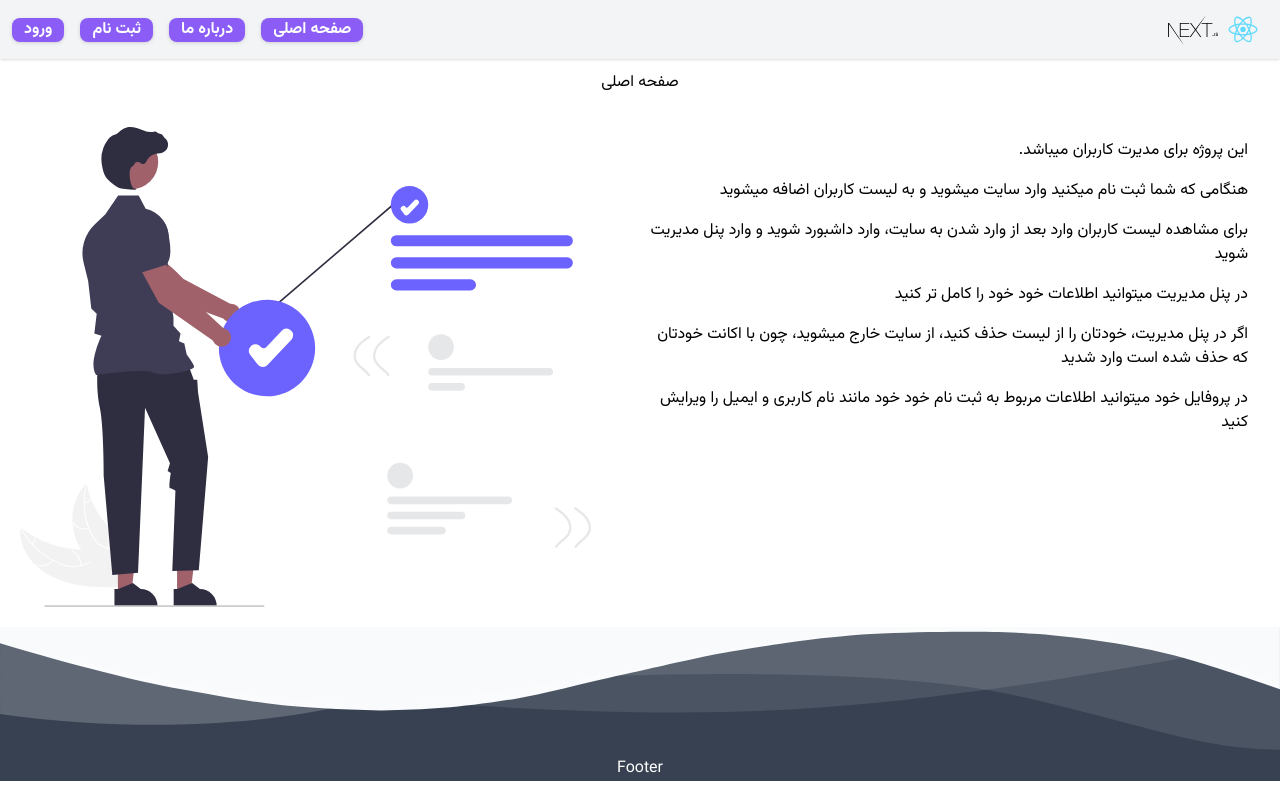
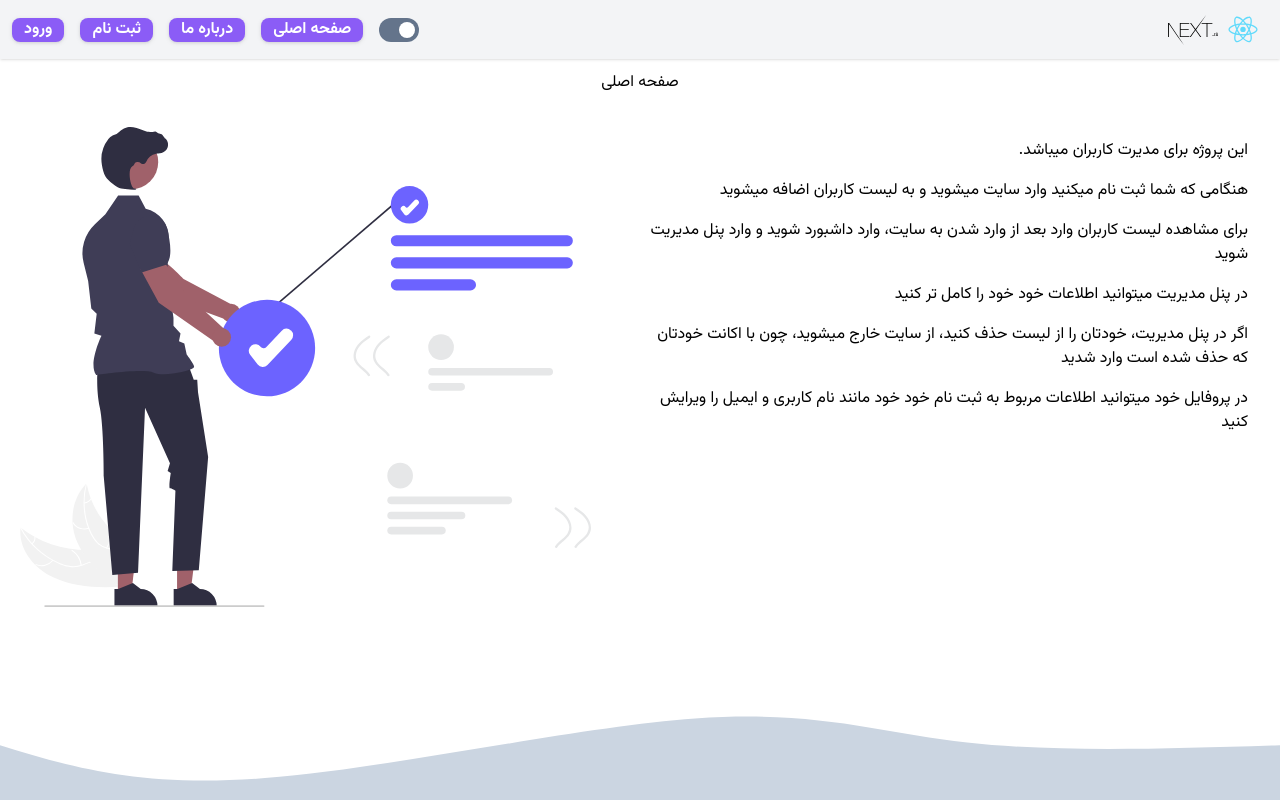
Before and after one commit to Davoudkhodaverdian/next-project, a Next.js app: page / in a window 1280 px wide. Shown: the top 800 px of the page. Built offline with nearby package versions, Linux system fonts and the light colour scheme.

Commit message:
add dark and light mode

```diff
--- a/components/dashboard/dashboardLayout.js
+++ b/components/dashboard/dashboardLayout.js
@@ -1,11 +1,11 @@
 
-import Dashbord from "./dashboard";
+import Dashbord from "./index";
 import { memo } from "react";
 
 function DashboardLayout({ children }) {
 
     return (
-        <div>
+        <div >
             <Dashbord>
                 {children}
             </Dashbord>
--- a/components/dashboard/header.js
+++ b/components/dashboard/header.js
@@ -13,7 +13,7 @@ function DasboardHeader({ sendSidebarState, sidebar }) {
     }
 
     return (
-        <div className="flex flex-row justify-between shadow items-center px-2">
+        <div className="flex flex-row justify-between shadow items-center px-2 ">
             <div className="flex flex-row items-center">
                 <button className='focus:ring-2 focus:ring-indigo-700 rounded-sm m-2 md:hidden' onClick={showSidebar}>
                     <svg xmlns="http://www.w3.org/2000/svg" className="h-6 w-6" fill="none" viewBox="0 0 24 24" stroke="currentColor" strokeWidth={2}>
--- a/components/dashboard/menubar/menubarDynamic.js
+++ b/components/dashboard/menubar/menubarDynamic.js
@@ -9,7 +9,7 @@ function Menubar({ sidebar, sendSidebarState }) {
     return (
         <>
             <div className={`w-full bg-gray-500/30 ${sidebar ? "" : "hidden"} transition-all absolute md:hidden overflow-auto h-screen inset-0`} onClick={hideSidebar}></div>
-            <nav className={`bg-indigo-500 text-white w-48 p-2  top-0 overflow-auto h-screen ${sidebar ? "right-0" : "right-[-256px]"} md:block md:right-0  transition-all fixed`}>
+            <nav className={`bg-indigo-500 dark:bg-slate-800 text-white w-48 p-2  top-0 overflow-auto h-screen ${sidebar ? "right-0" : "right-[-256px]"} md:block md:right-0  transition-all fixed`}>
                 <div className="p-4" >
                     <button onClick={hideSidebar} className='md:hidden'>
                         <svg xmlns="http://www.w3.org/2000/svg" className="h-5 w-5 m-2" viewBox="0 0 20 20" fill="currentColor">
--- a/components/main/footer.js
+++ b/components/main/footer.js
@@ -5,30 +5,23 @@ function Footer() {
 
     return (
 
-        <div className="bg-gray-700 text-white">
+        <div className="  text-white">
             <div>
-                <svg class="" viewBox="0 0 1439 147" version="1.1" xmlns="http://www.w3.org/2000/svg" xlink="http://www.w3.org/1999/xlink">
-                    <g stroke="none" strokeWidth="1" fill="none" fillRule="evenodd">
-                        <g transform="translate(-1.000000, -14.000000)" fillRule="nonzero">
-                            <g class="wave" fill="#f8fafc">
-                                <path d="M1440,84 C1383.555,64.3 1342.555,51.3 1317,45 C1259.5,30.824 1206.707,25.526 1169,22 C1129.711,18.326 1044.426,18.475 980,22 C954.25,23.409 922.25,26.742 884,32 C845.122,37.787 818.455,42.121 804,45 C776.833,50.41 728.136,61.77 713,65 C660.023,76.309 621.544,87.729 584,94 C517.525,105.104 484.525,106.438 429,108 C379.49,106.484 342.823,104.484 319,102 C278.571,97.783 231.737,88.736 205,84 C154.629,75.076 86.296,57.743 0,32 L0,0 L1440,0 L1440,84 Z"></path>
-                            </g>
-                            <g transform="translate(1.000000, 15.000000)" fill="#FFFFFF">
-                                <g transform="translate(719.500000, 68.500000) rotate(-180.000000) translate(-719.500000, -68.500000) ">
-                                    <path d="M0,0 C90.7283404,0.927527913 147.912752,27.187927 291.910178,59.9119003 C387.908462,81.7278826 543.605069,89.334785 759,82.7326078 C469.336065,156.254352 216.336065,153.6679 0,74.9732496" opacity="0.100000001"></path>
-                                    <path d="M100,104.708498 C277.413333,72.2345949 426.147877,52.5246657 546.203633,45.5787101 C666.259389,38.6327546 810.524845,41.7979068 979,55.0741668 C931.069965,56.122511 810.303266,74.8455141 616.699903,111.243176 C423.096539,147.640838 250.863238,145.462612 100,104.708498 Z" opacity="0.100000001"></path>
-                                    <path d="M1046,51.6521276 C1130.83045,29.328812 1279.08318,17.607883 1439,40.1656806 L1439,120 C1271.17211,77.9435312 1140.17211,55.1609071 1046,51.6521276 Z" opacity="0.200000003"></path>
-                                </g>
-                            </g>
-                        </g>
-                    </g>
+                <svg viewBox="0 0 1440 400" xmlns="http://www.w3.org/2000/svg" className="transition duration-300 ease-in-out delay-150">
+                    <path d="M 0,400 C 0,400 0,133 0,133 C 78.21428571428572,157 156.42857142857144,181 298,170 C 439.57142857142856,159 644.4999999999999,113 782,103 C 919.5000000000001,93 989.5714285714287,119 1088,130 C 1186.4285714285713,141 1313.2142857142858,137 1440,133 C 1440,133 1440,400 1440,400 Z" stroke="none" strokeWidth="0"
+                        className="transition-all duration-300 ease-in-out delay-150 path-0 fill-slate-300">
+                    </path>
+                    <path d="M 0,400 C 0,400 0,266 0,266 C 123.46428571428572,242.25 246.92857142857144,218.5 361,230 C 475.07142857142856,241.5 579.7500000000001,288.25000000000006 700,309 C 820.2499999999999,329.74999999999994 956.0714285714284,324.5 1082,313 C 1207.9285714285716,301.5 1323.9642857142858,283.75 1440,266 C 1440,266 1440,400 1440,400 Z" stroke="none" strokeWidth="0"
+                        className="transition-all duration-300 ease-in-out delay-150 fill-slate-600">
+                    </path>
                 </svg>
             </div>
-            <div className="text-center ">
-                <div>Footer</div>
-
+            <div className="bg-slate-600">
+                <div className="text-center">Footer</div>
             </div>
         </div>
+
+
     );
 }
 
--- a/components/main/navbar/index.js
+++ b/components/main/navbar/index.js
@@ -1,7 +1,7 @@
 
 import { useState } from 'react';
 import { useSelector } from 'react-redux';
-
+import Theme from '../../theme'
 import Instantbuttons from './instantButtons/instantbuttons';
 import AuthenticateButtons from './authenticateButtons';
 import MainButtons from './mainButtons';
@@ -15,12 +15,14 @@ function Navbar() {
     const authenticate = useSelector((state) => state.authenticate.authenticate);
 
     return (
-        <nav className=' p-3 bg-gray-100 shadow'>
+        <nav className=' p-3 bg-gray-100 dark:bg-slate-700 shadow dark:text-white'>
             <div className='flex flex-wrap justify-between items-center container mx-auto'>
                 <div className='flex'>
                     <div className='flex  items-center'><img src="/images/logo.svg" width={50} alt="logo" /></div>
                     <div className='flex  items-center'><img src="/images/nextLogo.svg" width={50} alt="logo" /></div>
+
                 </div>
+
                 <MainMenuButton MenuHandle={MenuHandle} />
                 <div
                     className={
@@ -28,6 +30,7 @@ function Navbar() {
                         md:space-x-4 md:space-x-reverse space-y-4 md:space-y-0 mt-2 md:mt-0 md:items-center`
                     }
                 >
+                    <Theme />
                     <Instantbuttons />
                     {authenticate ? <MainButtons /> : <AuthenticateButtons />}
                 </div>
--- /dev/null
+++ b/components/theme/index.js
@@ -0,0 +1,25 @@
+
+
+import { useDispatch, useSelector } from 'react-redux'
+import { toggleTheme } from '../../store/slices/themeSlice'
+
+export default function Example() {
+
+
+    const theme = useSelector((state) => state.theme.theme);
+    const dispatch = useDispatch();
+
+    const themeHandler = () => {
+        dispatch(toggleTheme(theme === "dark" ? "light" : "dark"));
+    }
+
+    return (
+        <div className="">
+            <div onClick={themeHandler} className="cursor-pointer">
+                <div className={`pointer-events-auto h-6 w-10 rounded-full p-1 transition duration-200 ease-in-out ${theme === "dark" ? 'bg-slate-900' : 'bg-slate-500'}`}>
+                    <div className={`h-4 w-4 rounded-full bg-white shadow-sm transition duration-200 ease-in-out ${theme === "dark"  ? 'translate-x-[-16px]' : 'translate-x-0'}`}></div>
+                </div>
+            </div>
+        </div>
+    )
+}
--- a/pages/dashboard/index.js
+++ b/pages/dashboard/index.js
@@ -1,4 +1,4 @@
-import Dashboard from "../../components/dashboard/dashboard";
+import Dashboard from "../../components/dashboard";
 import { useSelector } from 'react-redux';
 import { useRouter } from "next/router";
 
--- a/pages/index.js
+++ b/pages/index.js
@@ -5,7 +5,7 @@ const Home = () => {
 
 
   return (
-    <div>
+    <div className=''>
       <Main />
     </div>
   )
--- /dev/null
+++ b/store/slices/themeSlice.js
@@ -0,0 +1,24 @@
+import { createSlice } from '@reduxjs/toolkit'
+
+const themeSlice = createSlice({
+  name: 'theme',
+  initialState: {
+    theme: "light"
+  },
+  reducers: {
+
+    toggleTheme: (state, action) => {
+
+      state.theme = action.payload;
+      const root = document.documentElement
+      if (action.payload === "dark") root.classList.add('dark');
+      else root.classList.remove('dark');
+
+    }
+  }
+
+});
+
+export const { toggleTheme } = themeSlice.actions
+
+export default themeSlice.reducer;
--- a/store/store.js
+++ b/store/store.js
@@ -5,6 +5,7 @@ import currentUserSlice from './slices/currentUserSlice'
 import counterSlice from './slices/counterSlice'
 import authenticateSlice from './slices/authenticateSlice'
 import modalSlice from './slices/modalSlice'
+import themeSlice from './slices/themeSlice'
 import { persistStore, persistReducer } from 'redux-persist'
 import storage from 'redux-persist/lib/storage' // defaults to localStorage for web
 
@@ -16,6 +17,7 @@ const rootReducer = combineReducers({
   authenticate: authenticateSlice,
   currentUser: currentUserSlice,
   showModal: modalSlice,
+  theme: themeSlice,
 })
 
 //without persist
@@ -26,7 +28,7 @@ const rootReducer = combineReducers({
 const persistConfig = {
   key: 'root',
   storage,
-  whitelist: ["authenticate","currentUser"] // only this item will be persisted
+  whitelist: ["authenticate","currentUser","theme"] // only this item will be persisted
 }
 
 const persistedReducer = persistReducer(persistConfig, rootReducer)
--- a/tailwind.config.js
+++ b/tailwind.config.js
@@ -8,4 +8,7 @@ module.exports = {
     extend: {},
   },
   plugins: [],
+  //add manual theme mode dark , light
+  darkMode: 'class',
+
 }
```
Also changed, not shown: components/dashboard/index.js (renamed from components/dashboard/dashboard.js).
